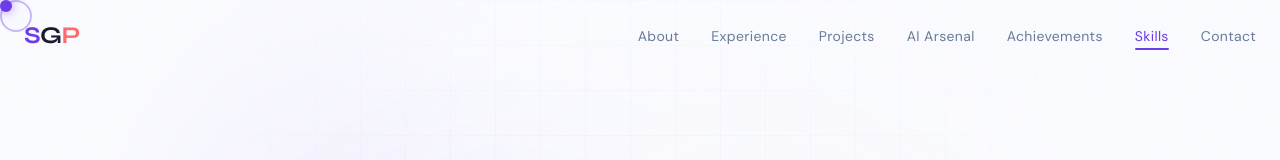
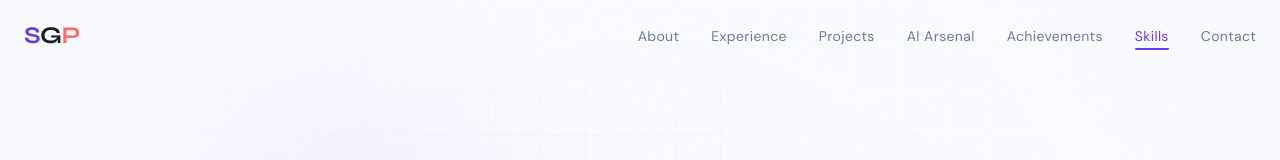
Before and after one commit to sivaganesh7/Portfolio, a React (Vite) app: page / in a window 1280 px wide. Shown: the top 160 px of the page. Built offline with nearby package versions, Linux system fonts and the light colour scheme.

Commit message:
Fix mouse pointer visibility and restore standard cursor

```diff
--- a/src/components/CustomCursor.jsx
+++ b/src/components/CustomCursor.jsx
@@ -1,29 +1,33 @@
-import { useEffect, useRef, useState } from 'react';
+import { useEffect, useRef } from 'react';
 
 const CustomCursor = () => {
-  const dotRef = useRef(null);
   const ringRef = useRef(null);
-  const [isTouch, setIsTouch] = useState(true);
 
   useEffect(() => {
-    // Disable on touch screens (smartphones, tablets) to save CPU/GPU cycles
-    const touch = window.matchMedia('(pointer: coarse)').matches || 'ontouchstart' in window;
-    setIsTouch(touch);
-    if (touch) return;
+    // Only run if device has a fine pointer (mouse/trackpad)
+    const hasFinePointer = window.matchMedia('(pointer: fine)').matches;
+    if (!hasFinePointer) return;
 
-    const dot = dotRef.current;
     const ring = ringRef.current;
-    if (!dot || !ring) return;
+    if (!ring) return;
 
     let mouseX = -100, mouseY = -100;
     let ringX = -100, ringY = -100;
+    let isVisible = false;
     let rafId;
 
     const handleMouseMove = (e) => {
       mouseX = e.clientX;
       mouseY = e.clientY;
-      // Use GPU transform instead of layout-triggering top/left
-      dot.style.transform = `translate3d(${mouseX - 6}px, ${mouseY - 6}px, 0)`;
+      if (!isVisible) {
+        isVisible = true;
+        ring.style.opacity = '1';
+      }
+    };
+
+    const handleMouseLeave = () => {
+      isVisible = false;
+      ring.style.opacity = '0';
     };
 
     const animateRing = () => {
@@ -34,19 +38,17 @@ const CustomCursor = () => {
     };
 
     const handleMouseEnterInteractive = () => {
-      dot.classList.add('hover');
       ring.classList.add('hover');
     };
 
     const handleMouseLeaveInteractive = () => {
-      dot.classList.remove('hover');
       ring.classList.remove('hover');
     };
 
     window.addEventListener('mousemove', handleMouseMove, { passive: true });
+    document.addEventListener('mouseleave', handleMouseLeave);
     rafId = requestAnimationFrame(animateRing);
 
-    // Add hover detection on interactive elements
     const interactives = document.querySelectorAll('a, button, [data-cursor-hover]');
     interactives.forEach(el => {
       el.addEventListener('mouseenter', handleMouseEnterInteractive);
@@ -56,6 +58,7 @@ const CustomCursor = () => {
     return () => {
       cancelAnimationFrame(rafId);
       window.removeEventListener('mousemove', handleMouseMove);
+      document.removeEventListener('mouseleave', handleMouseLeave);
       interactives.forEach(el => {
         el.removeEventListener('mouseenter', handleMouseEnterInteractive);
         el.removeEventListener('mouseleave', handleMouseLeaveInteractive);
@@ -63,21 +66,12 @@ const CustomCursor = () => {
     };
   }, []);
 
-  if (isTouch) return null;
-
   return (
-    <>
-      <div
-        ref={dotRef}
-        className="cursor-dot fixed top-0 left-0 pointer-events-none z-[99999] hidden md:block"
-        style={{ willChange: 'transform' }}
-      />
-      <div
-        ref={ringRef}
-        className="cursor-ring fixed top-0 left-0 pointer-events-none z-[99998] hidden md:block"
-        style={{ willChange: 'transform' }}
-      />
-    </>
+    <div
+      ref={ringRef}
+      className="cursor-ring fixed top-0 left-0 pointer-events-none z-[99998] opacity-0 transition-opacity duration-300 hidden md:block"
+      style={{ willChange: 'transform' }}
+    />
   );
 };
 
--- a/src/index.css
+++ b/src/index.css
@@ -27,7 +27,11 @@ body {
   background-color: var(--bg-primary);
   color: var(--text-primary);
   overflow-x: hidden;
-  cursor: none;
+  cursor: default;
+}
+
+a, button, [role="button"], [data-cursor-hover] {
+  cursor: pointer;
 }
 
 /* Custom scrollbar */
```
